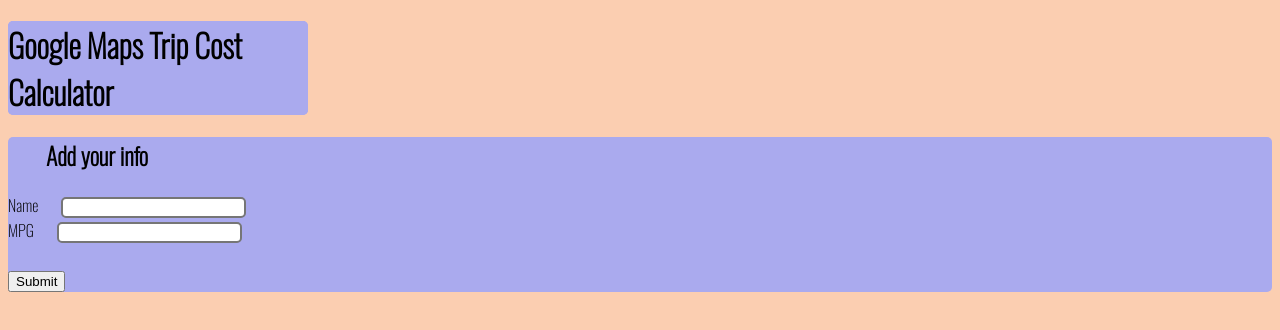
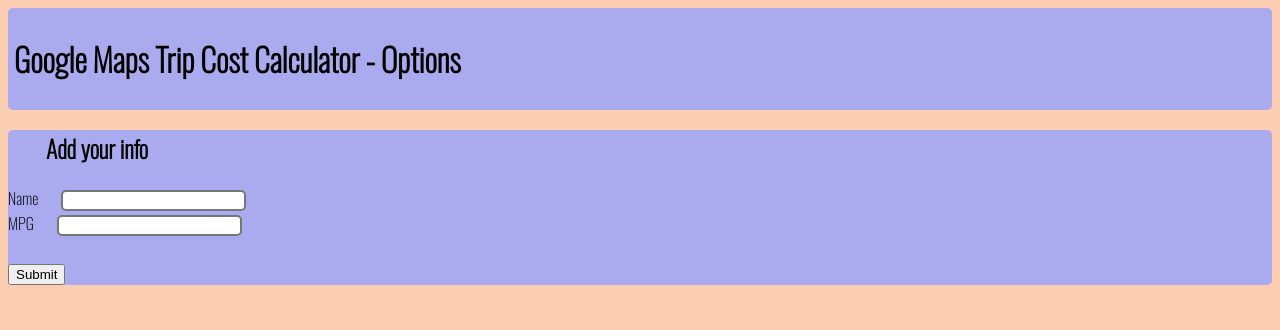
Before and after one commit to benjamnsmith/maps-extension, a website built with webpack: page dist/options.html in a window 1280 px wide. Built offline with nearby package versions, Linux system fonts and the light colour scheme.

Commit message:
overhaul of options page and new logo

```diff
--- a/dist/content.js
+++ b/dist/content.js
@@ -39,6 +39,10 @@
         }
         console.log(text);
         chrome.runtime.sendMessage({data:`${text}`}, function(response) {
+            if (response.cost.slice(0,1) === "-"){
+                console.log("No saved_mpg");
+                return;
+            }
             let resps = response.cost.split(',');
             for (idx in resps) {
                 console.log(`${text[idx]} will cost ${resps[idx]}`);
--- a/dist/options.html
+++ b/dist/options.html
@@ -11,10 +11,10 @@
 		<link rel="stylesheet" href="./styles.css" />
 	</head>
 
-    <body min-width="300px" >
+    <body min-width="300px">
         <div>
 			<div class="title">
-				<h1 class="title">Google Maps Trip Cost Calculator</h1>
+				<h1 class="title">Google Maps Trip Cost Calculator - Options</h1>
 			  </div>
 			  <div class="first_time">
 				<form id="entry_form">
--- a/dist/styles.css
+++ b/dist/styles.css
@@ -2,7 +2,8 @@
     font-family: "Oswald";
     background-color: #aae;
     border-radius: 5px;
-    width: 300px;
+    /*width: 300px;*/
+    padding: 3px;
   }
 
 .first_time {
```
Also changed, not shown: dist/index.html (added, +8 -0 lines), dist/background.js, dist/images/tmp-logo.png.
